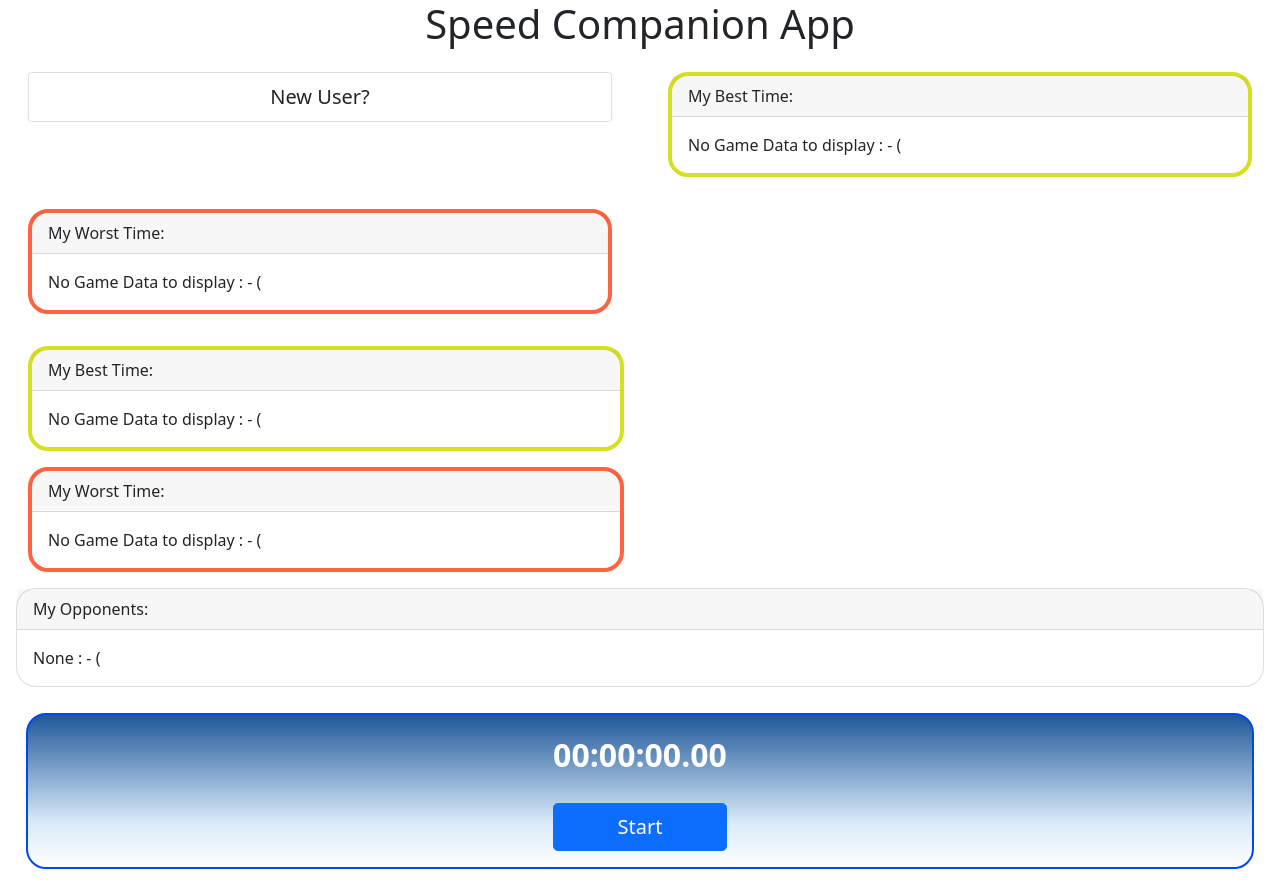
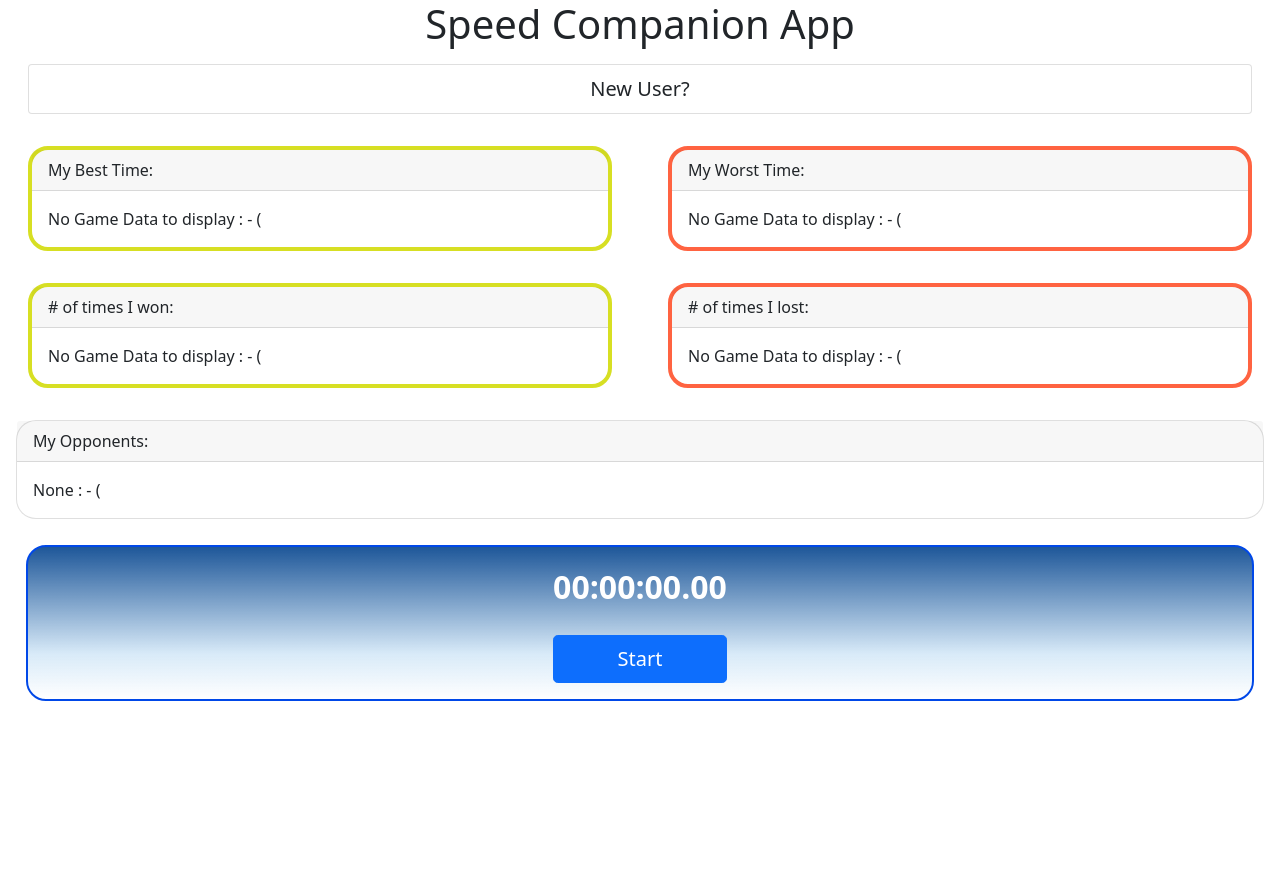
Before and after one commit to 2022-spring-adv-fe-mowe/tca-speed, an Angular app: page / in a window 1280 px wide. After the commit the page ends 800 px from the top, so only its background shows below. Built offline with nearby package versions, Linux system fonts and the light colour scheme.

Commit message:
Fixed the current layout
Now to add more to my layout before I work on plugging the data in....

```diff
--- a/src/app/app.component.html
+++ b/src/app/app.component.html
@@ -1,9 +1,7 @@
 <h1>{{title}}</h1>
 
 <div class="container">
-    <div class="row">
 
-        <div class="col-md-6">
     <div class="card m-3">
         <button
            class="btn btn-lg"
@@ -12,7 +10,9 @@
             New User?
         </button>
     </div>
-        </div>
+
+    <div class="row">
+
         <div class="col-md-6">
             <!-- section for displaying personal best time -->
             <div class="card m-3" id="bestTime">
@@ -34,11 +34,11 @@
         </div>
     </div>
 
-    <div class="class-row">
+    <div class="class row">
         <div class="col-md-6">
             <!-- section for displaying # of wins -->
             <div class="card m-3" id="bestTime">
-                <div class="card-header">My Best Time:</div>
+                <div class="card-header"># of times I won:</div>
                 <div class="card-body">
                     No Game Data to display : - (
                 </div>
@@ -48,7 +48,7 @@
         <div class="col-md-6">
             <!-- section for displaying # of losses -->
             <div class="card m-3" id="worstTime">
-                <div class="card-header">My Worst Time:</div>
+                <div class="card-header"># of times I lost:</div>
                 <div class="card-body">
                     No Game Data to display : - (
                 </div>
```
Lines whose indentation alone changed are shown as unchanged.
